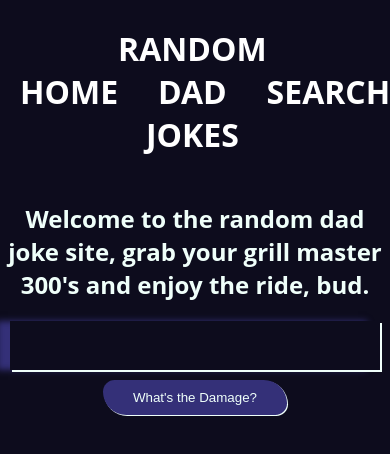
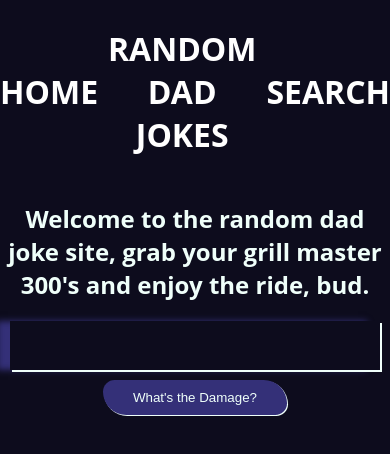
Before and after one commit to Jawilkes232/random-dad-jokes, a React (Create React App) app: page / in a window 390 px wide. Shown: the top 454 px of the page. Built offline with nearby package versions, Linux system fonts and the light colour scheme; no server answers.

Commit message:
fixed padding issue for mobile view

```diff
--- a/public/index.html
+++ b/public/index.html
@@ -9,7 +9,7 @@
       name="description"
       content="Web site created using create-react-app"
     />
-    <link rel="apple-touch-icon" href="%PUBLIC_URL%/logo192.png" />
+
     <!--
       manifest.json provides metadata used when your web app is installed on a
       user's mobile device or desktop. See https://developers.google.com/web/fundamentals/web-app-manifest/
--- a/src/App.css
+++ b/src/App.css
@@ -4,11 +4,11 @@
     display: flex;
     justify-content: space-between;
     align-items: center;
-    padding: 0 20px;
+    padding: 0;
 }
 nav a {
     color: white;
     display: inline-block;
     font-size: 1.2em;
     text-decoration: none;
-  }
+}
```
